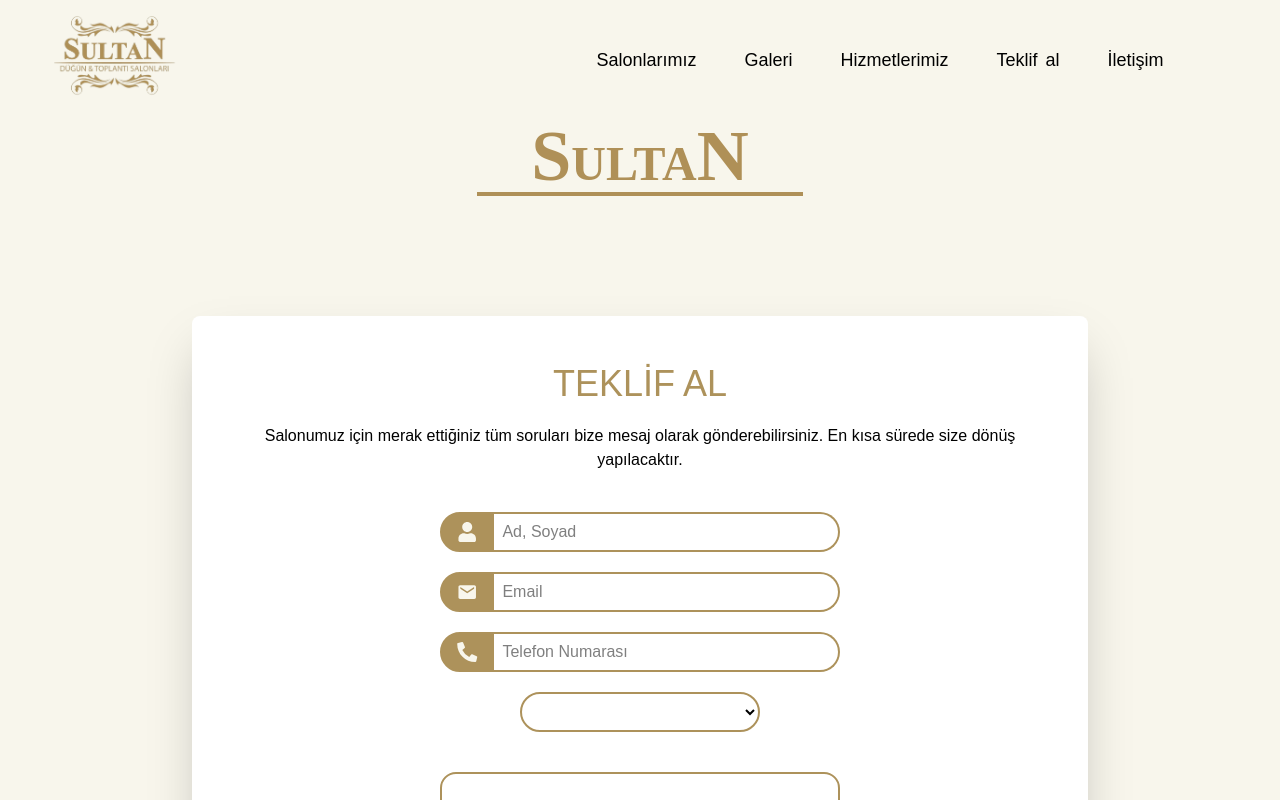
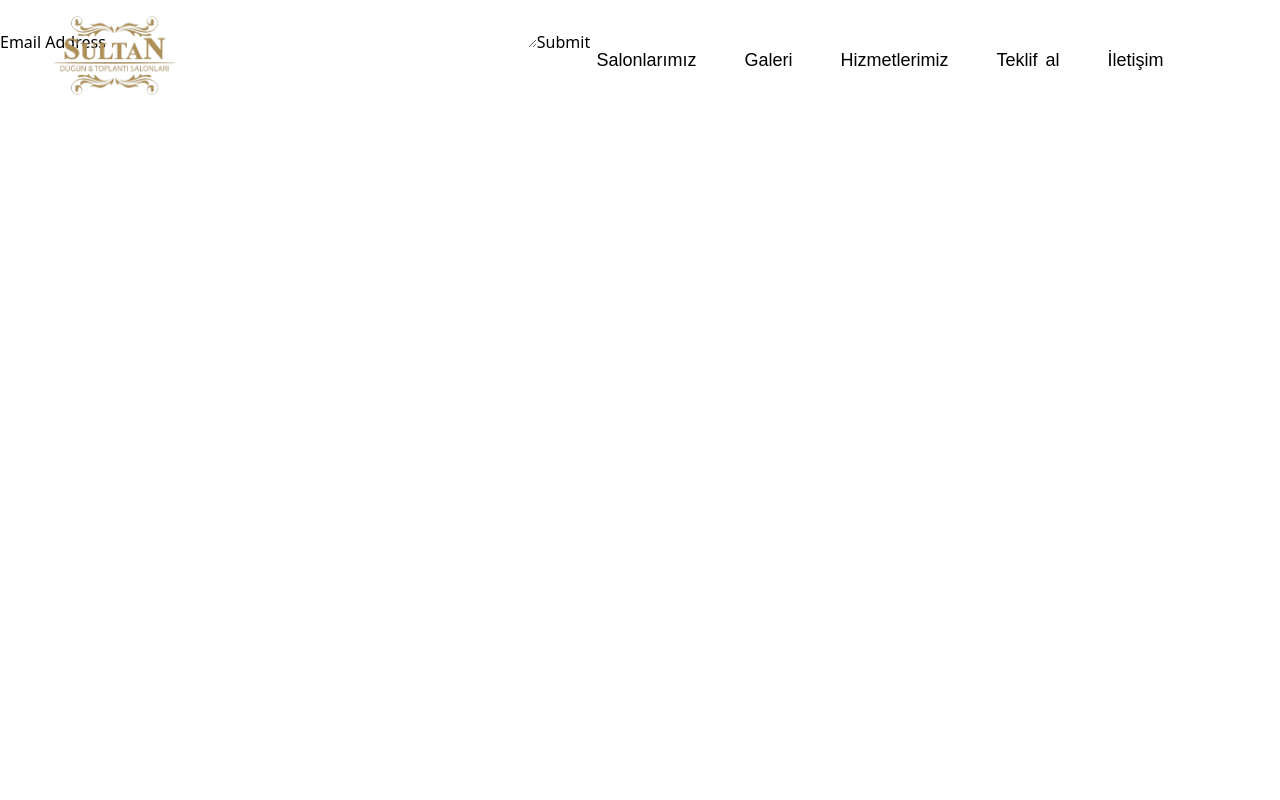
Before and after one commit to Vi303832/Sultan, a React (Vite) app: page /Teklif in a window 1280 px wide. Shown: the top 800 px of the page. Built offline with nearby package versions, Linux system fonts and the light colour scheme.

Commit message:
Ufak geliştirmeler

```diff
--- a/src/App.jsx
+++ b/src/App.jsx
@@ -4,6 +4,7 @@
 import Anasayfa from "./Sayfalar/Anasayfa"
 import Footer from "./Sayfalar/Footer"
 import Galeri from "./Sayfalar/Galeri"
+import Tk from "./Sayfalar/tk"
 import Hakkımızda from "./Sayfalar/Hakkımızda"
 import İletişim from "./Sayfalar/İletişim"
 import Salon from "./Sayfalar/Salon"
@@ -25,6 +26,14 @@
   return (
     <>
       <Routes>
+        <Route path="/Tk" element={
+
+
+          <Tk />
+
+
+        } />
+
         <Route path="/" element={
 
           <Layout >
--- a/src/Sayfalar/Düğün.jsx
+++ b/src/Sayfalar/Düğün.jsx
@@ -1,9 +1,107 @@
-import React from 'react'
+import React, { useEffect } from 'react';
+import backg from "../assets/Slider/slider2.jpg";
+import SalonCard from './SalonCard';
+import s11 from "../assets/s11.jpg";
+import { PiFlowerDuotone } from "react-icons/pi";
 
 function Düğün() {
+
     return (
-        <div>Düğün</div>
+        <div className='min-h-[100vh] bg-beyaz'>
+            <div className="relative flex justify-center items-center">
+                <img src={backg} alt="Background" className="w-full h-[70vh] max-md:h-[60vh]  object-cover opacity-60" />
+                <div className="absolute top-0 left-0 w-full h-60  bg-gradient-to-b from-white to-transparent"></div>
+                <div className='text-7xl max-md:text-5xl max-md:px-10 text-center absolute   mt-30 font-scheherazade  '>
+                    <div>Düğün Organizasyonu</div>
+                </div>
+            </div>
+            <div className='mt-[15vh] flex justify-center items-center flex-col gap-3 pb-30'>
+                <div className='text-sertaltin text-5xl font-scheherazade flex flex-col items-center font-bold'>
+                    <div className='font-bold'>
+                        <span className='text-7xl'>S</span>ULTA
+                        <span className='text-7xl'>N</span>
+                    </div>
+                    <div className='w-full flex flex-col items-center'>
+                        <hr className='text-center w-[150%]' />
+                        <hr className='text-center w-[150%]' />
+                        <hr className='text-center w-[150%]' />
+                        <hr className='text-center w-[150%]' />
+                    </div>
+                </div>
+                <div className='text-5xl max-md:text-4xl max-md:px-10 text-center font-scheherazade'>
+                    Sultan Düğün & Toplantı Salonları
+                </div>
+            </div>
+
+            <div className='min-h-[100vh] max-lg:flex-col flex px-20 max-lg:gap-10  '>
+                <div className='w-[50%] max-lg:w-full max-lg:flex hidden'>
+                    <img src={s11} />
+                </div>
+                <div className='w-[50%] max-lg:w-full'>
+                    <div className='flex flex-col max-lg:w-full gap-10 max-lg:justify-center items-center  '>
+                        <div className='text-4xl pb-5'>Düğün Organizasyonu</div>
+                        <div>
+                            Düğün organizasyonları, çiftlerin hayatlarının en özel anlarından biri olduğu için detaylı planlama, koordinasyon ve dikkat gerektirir. Her çiftin istekleri ve tercihleri farklı olduğundan, kişiye özel hizmet sunmak ve en önemli gününüzde kendinizi ve konuklarınızı özel hissetmek bizim içinde oldukça büyük önem taşır.
+                        </div>
+                        <div className='text-3xl'>Hizmetlerimiz:</div>
+                    </div>
+                    <div className='py-2 flex flex-row max-lg:flex-col max-lg:gap-2 items-center justify-center'>
+                        <div className='w-[50%] max-lg:w-[90%] flex flex-col gap-2'>
+                            <div className='flex gap-2 items-center justify-start w-full  '>
+                                <PiFlowerDuotone className='text-2xl w-[10%] h-[5vh]' />
+                                <div className='w-[90%]'>1000 kişilik kapasite (800 iç mekan / 200 teras)</div>
+                            </div>
+                            <div className='flex gap-2 items-center justify-start w-full  '>
+                                <PiFlowerDuotone className='text-2xl w-[10%] h-[5vh]' />
+                                <div className='w-[90%]'>Bursa manzaralı teras</div>
+                            </div>
+                            <div className='w-full flex gap-2 items-center '>
+                                <PiFlowerDuotone className='text-2xl w-[10%] h-[5vh]' />
+                                <div className='w-[90%]'>Gelin odası</div>
+                            </div>
+                            <div className='flex w-full gap-2 items-center '>
+                                <PiFlowerDuotone className='text-2xl w-[10%] h-[5vh]' />
+                                <div className='w-[90%]'>Bay/Bayan mescit</div>
+                            </div>
+                            <div className='flex gap-2 w-full items-center '>
+                                <PiFlowerDuotone className='text-2xl w-[10%] h-[5vh]' />
+                                <div className='w-[90%]'>Çocuk Oyun Salonu</div>
+                            </div>
+                        </div>
+                        <div className='w-[50%] max-lg:w-[90%] flex flex-col gap-2 '>
+                            <div className='flex gap-2 items-center  w-full '>
+                                <PiFlowerDuotone className='text-2xl w-[10%] h-[5vh]' />
+                                <div className='w-[90%]'>Tek kişilik pasta servisi</div>
+                            </div>
+                            <div className='flex gap-2 items-center w-full'>
+                                <PiFlowerDuotone className='text-2xl w-[10%] h-[5vh]' />
+                                <div className='w-[90%]'>Sınırsız video & Fotoğraf çekimi</div>
+                            </div>
+                            <div className='flex gap-2 items-center '>
+                                <PiFlowerDuotone className='text-2xl w-[10%] h-[5vh]' />
+                                <div className='w-[90%]'>Palyaço, Hostes</div>
+                            </div>
+                            <div className='flex gap-2 items-center '>
+                                <PiFlowerDuotone className='text-2xl w-[10%] h-[5vh]' />
+                                <div className='w-[90%]'>Sorunsuz otopark</div>
+                            </div>
+                            <div className='flex gap-2 items-center '>
+                                <PiFlowerDuotone className='text-2xl w-[10%] h-[5vh]' />
+                                <div className='w-[90%]'>Havalandırma, klima ve jeneratör</div>
+                            </div>
+                            <div className='flex gap-2 items-center '>
+                                <PiFlowerDuotone className='text-2xl w-[10%] h-[5vh]' />
+                                <div className='w-[90%]'>Son sistem ses ve ışık donanımı</div>
+                            </div>
+                        </div>
+                    </div>
+                </div>
+                <div className='w-[50%] max-lg:hidden'>
+                    <img src={s11} />
+                </div>
+            </div>
+        </div>
     )
 }
 
-export default Düğün
+export default Düğün;
--- a/src/Sayfalar/Teklif.jsx
+++ b/src/Sayfalar/Teklif.jsx
@@ -1,80 +1,46 @@
-import React from 'react'
-import { FaUser } from "react-icons/fa";
-import { IoMdMail } from "react-icons/io";
-import { FaPhoneAlt } from "react-icons/fa";
+import React from 'react';
+import { useForm, ValidationError } from '@formspree/react';
 
-
-function Teklif() {
+function ContactForm() {
+    const [state, handleSubmit] = useForm("mkgoyakn");
+    if (state.succeeded) {
+        return <p>Thanks for joining!</p>;
+    }
     return (
-        <div className='min-h-[100vh] bg-beyaz'>
-
-            <div className='pt-[15vh] flex justify-center items-center flex-col gap-3 pb-30'>
-                <div className='text-sertaltin text-5xl font-scheherazade flex flex-col items-center font-bold'>
-                    <div className='font-bold'>
-                        <span className='text-7xl'>S</span>ULTA
-                        <span className='text-7xl'>N</span>
-                    </div>
-                    <div className='w-full flex flex-col items-center'>
-                        <hr className='text-center w-[150%]' />
-                        <hr className='text-center w-[150%]' />
-                        <hr className='text-center w-[150%]' />
-                        <hr className='text-center w-[150%]' />
-                    </div>
-                </div>
-
-            </div>
-            <div className='min-h-[60vh] flex  justify-center items-center pb-20 font-arial '>
-                <div className='bg-white w-[70%] mx-auto flex rounded-lg shadow-2xl justify-center items-center flex-col gap-10 p-12 max-md:w-full max-md:mx-5'>
-                    <div className='flex flex-col justify-center items-center gap-5'>
-                        <div className='text-4xl text-altin text-center'>TEKLİF AL</div>
-                        <div className='text-center'>Salonumuz için merak ettiğiniz tüm soruları bize mesaj olarak gönderebilirsiniz. En kısa sürede size dönüş yapılacaktır.
-
-                        </div>
-                    </div>
-                    <div className='flex flex-col gap-5 w-full items-center '>
-                        <div className='w-[50%] max-md:w-[70%]  h-10 flex justify-center items-center '><FaUser className='border-2 text-beyaz border-altin  bg-altin rounded-l-4xl h-10 w-[15%] p-2' /><input type='text' placeholder='Ad, Soyad' className=' outline-0  w-full h-full border-b-2 pl-2 border-altin  border-t-2 border-r-2 rounded-r-4xl' /></div>
-                        <div className='w-[50%] max-md:w-[70%] h-10 flex justify-center items-center '><IoMdMail className=' outline-0  border-2 text-beyaz border-altin  bg-altin rounded-l-4xl h-10 w-[15%] p-2' /><input placeholder='Email' type="email" className=' pl-2 w-full h-full border-b-2 border-altin  border-t-2 border-r-2 rounded-r-4xl outline-0' /></div>
-                        <div className='w-[50%] max-md:w-[70%] h-10 flex justify-center items-center '><FaPhoneAlt className='border-2 outline-0  text-beyaz border-altin  bg-altin rounded-l-4xl h-10 w-[15%] p-2' /><input type="tel" placeholder='Telefon Numarası' className='w-full h-full border-b-2 pl-2 border-altin  border-t-2 border-r-2 rounded-r-4xl outline-0' /></div>
-                        <div className='w-[30%] max-md:w-[50%] rounded-4xl h-10 flex justify-center items-center border-2 border-altin'>
-                            <select className='w-full h-full border-0 outline-0'>
-                                <option>
-                                </option>
-                                <option>
-                                    Düğün Organizasyonu
-                                </option>
-                                <option>
-                                    Sünnet Organizasyonu
-                                </option>
-                                <option>
-                                    Nişan Organizasyonu
-                                </option>
-                                <option>
-                                    Kına Organizasyonu
-                                </option>
-                                <option>
-                                    Toplantı,Seminer,Konferans
-                                </option>
-
-                            </select>
-
-                        </div>
-
-                    </div>
-                    <textarea className='w-[50%] h-[20vh] border-2 border-altin outline-0 rounded-2xl max-md:w-[70%]  py-1 px-2'></textarea>
-                    <button className='flex gap-2 px-8 py-2 text-beyaz justify-center items-center rounded-2xl cursor-pointer font-arial text-lg font-light bg-altin opacity-80'>
-                        Gönder
-                    </button>
-
-
-
-
-                </div>
-            </div>
-
-
-
-        </div>
-    )
+        <form onSubmit={handleSubmit}>
+            <label htmlFor="email">
+                Email Address
+            </label>
+            <input
+                id="email"
+                type="email"
+                name="email"
+            />
+            <ValidationError
+                prefix="Email"
+                field="email"
+                errors={state.errors}
+            />
+            <textarea
+                id="message"
+                name="message"
+            />
+            <ValidationError
+                prefix="Message"
+                field="message"
+                errors={state.errors}
+            />
+            <button type="submit" disabled={state.submitting}>
+                Submit
+            </button>
+        </form>
+    );
 }
 
-export default Teklif
+function App() {
+    return (
+        <ContactForm />
+    );
+}
+
+export default App;
```
